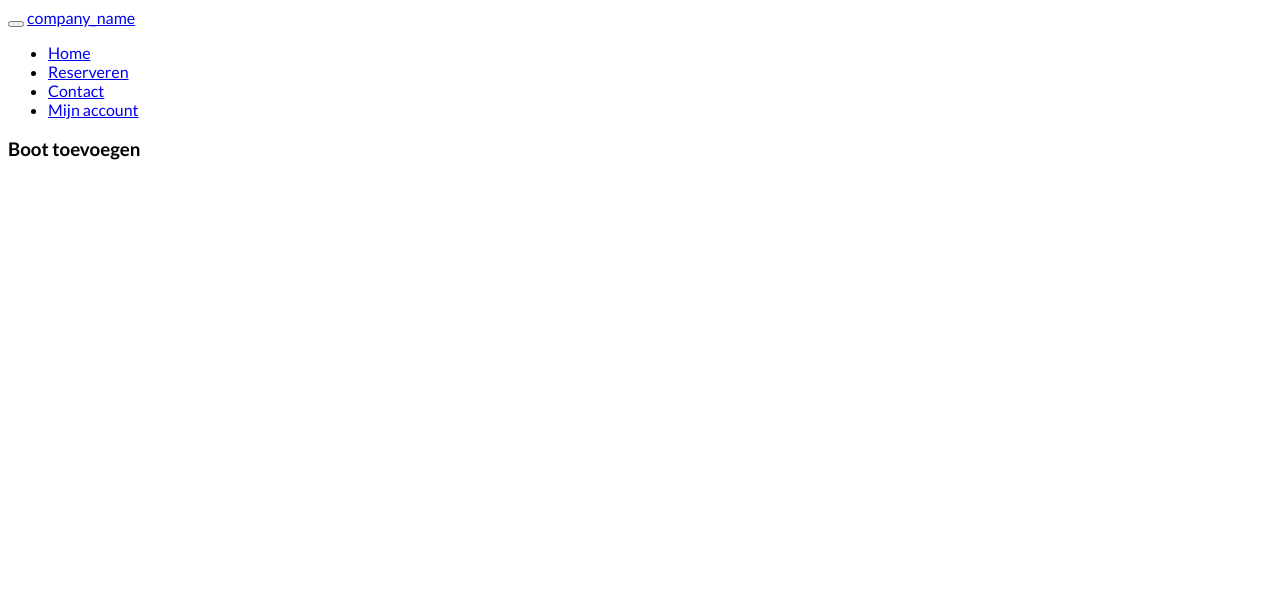
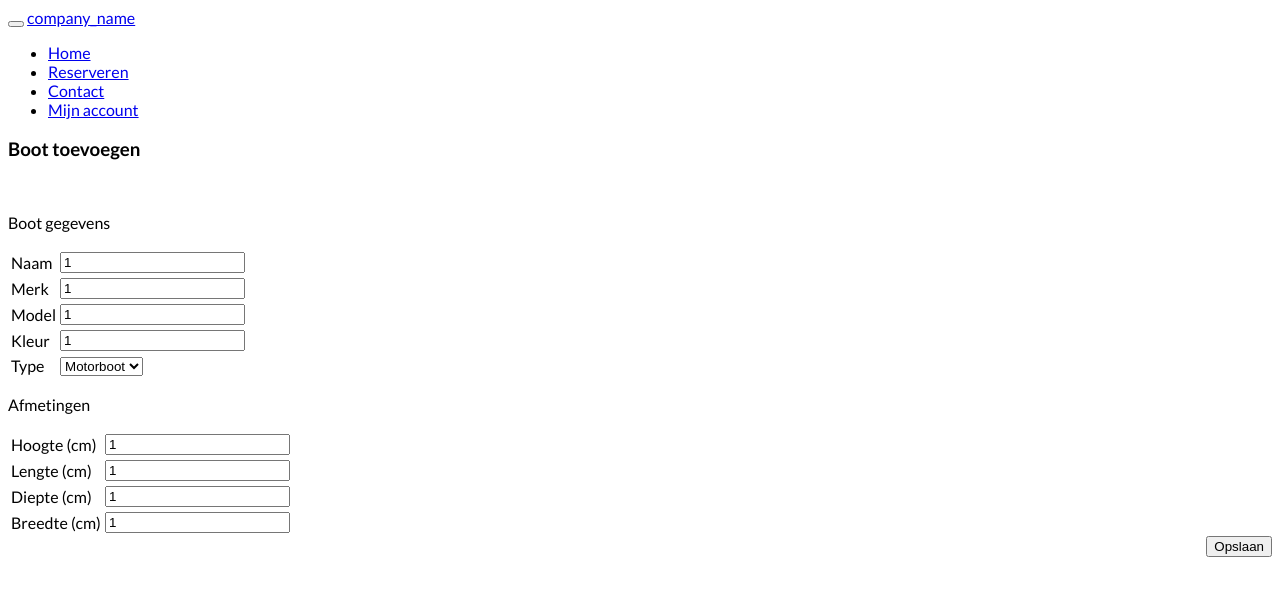
Before and after one commit to The-Unitry/Marina, a Laravel app: template resources/views/boats/show.blade.php in a window 1280 px wide. Shown: the top 596 px of the page. Run offline with Laravel 8, Linux system fonts and the light colour scheme; the template is opened without the code that fills it, so the values that code supplies are empty; style sheets or scripts are compiled from the project's sources; settings files or empty folders that the repository lacks are supplied; some libraries are stand-ins or nearby versions.

Commit message:
Add functionality for users to add boats to their account

```diff
--- a/resources/assets/sass/app.scss
+++ b/resources/assets/sass/app.scss
@@ -3,3 +3,11 @@
 .no-padding {
   padding: 0;
 }
+
+.borderless {
+  border: none;
+
+  td {
+    border-top: none !important;
+  }
+}
--- a/resources/views/boats/index.blade.php
+++ b/resources/views/boats/index.blade.php
@@ -10,7 +10,7 @@
         </h3>
         <br>
         @foreach($boats as $boat)
-            <div>
+            <div class="row">
                 <div class="col-md-2">
                     <img src="http://www.jenzen.nl/site/content/images/boot.jpg" alt="" width="100%">
                 </div>
@@ -23,6 +23,7 @@
                     </h5>
                 </div>
             </div>
-        </div>
+            <hr>
         @endforeach
+    </div>
 @endsection
--- a/resources/views/boats/show.blade.php
+++ b/resources/views/boats/show.blade.php
@@ -5,5 +5,116 @@
         <h3>
             Boot toevoegen
         </h3>
+        <br>
+        <form action="/mijn-boten" method="post" enctype="multipart/form-data">
+            {{ csrf_field() }}
+            <div class="panel panel-default">
+                <div class="panel-heading">
+                    <p class="panel-title">Boot gegevens</p>
+                </div>
+                <div class="panel-body">
+                    <table class="table borderless">
+                        <tbody>
+                        <tr>
+                            <td width="15%">
+                                <label for="name">Naam</label>
+                            </td>
+                            <td>
+                                <input type="text" class="form-control" id="name" name="name"
+                                       value="{{ $boat->name or '' }}">
+                            </td>
+                        </tr>
+                        <tr>
+                            <td width="15%">
+                                <label for="brand">Merk</label>
+                            </td>
+                            <td>
+                                <input type="text" class="form-control" id="brand" name="brand"
+                                       value="{{ $boat->brand or '' }}">
+                            </td>
+                        </tr>
+                        <tr>
+                            <td width="15%">
+                                <label for="model">Model</label>
+                            </td>
+                            <td>
+                                <input type="text" class="form-control" id="model" name="model"
+                                       value="{{ $boat->model or '' }}">
+                            </td>
+                        </tr>
+                        <tr>
+                            <td width="15%">
+                                <label for="color">Kleur</label>
+                            </td>
+                            <td>
+                                <input type="text" class="form-control" id="color" name="color"
+                                       value="{{ $boat->color or '' }}">
+                            </td>
+                        </tr>
+                        <tr>
+                            <td width="15%">
+                                <label for="type">Type</label>
+                            </td>
+                            <td>
+                                <select name="type" id="type" class="form-control">
+                                    <option value="Motorboot">Motorboot</option>
+                                    <option value="Zeilboot">Zeilboot</option>
+                                    <option value="Anders">Anders</option>
+                                </select>
+                            </td>
+                        </tr>
+                        </tbody>
+                    </table>
+                </div>
+            </div>
+            <div class="panel panel-default">
+                <div class="panel-heading">
+                    <p class="panel-title">Afmetingen</p>
+                </div>
+                <div class="panel-body">
+                    <table class="table borderless">
+                        <tbody>
+                        <tr>
+                            <td width="15%">
+                                <label for="height">Hoogte (cm)</label>
+                            </td>
+                            <td>
+                                <input type="text" class="form-control" id="height" name="height"
+                                       value="{{ $boat->height or '' }}">
+                            </td>
+                        </tr>
+                        <tr>
+                            <td width="15%">
+                                <label for="length">Lengte (cm)</label>
+                            </td>
+                            <td>
+                                <input type="text" class="form-control" id="length" name="length"
+                                       value="{{ $boat->length or '' }}">
+                            </td>
+                        </tr>
+                        <tr>
+                            <td width="15%">
+                                <label for="depth">Diepte (cm)</label>
+                            </td>
+                            <td>
+                                <input type="text" class="form-control" id="depth" name="depth"
+                                       value="{{ $boat->depth or '' }}">
+                            </td>
+                        </tr>
+                        <tr>
+                            <td width="15%">
+                                <label for="width">Breedte (cm)</label>
+                            </td>
+                            <td>
+                                <input type="text" class="form-control" id="width" name="width"
+                                       value="{{ $boat->width or '' }}">
+                            </td>
+                        </tr>
+                        </tbody>
+                    </table>
+                </div>
+            </div>
+            <button type="submit" class="btn btn-primary pull-right">Opslaan</button>
+        </form>
     </div>
 @endsection
```
Also changed, not shown: app/Http/Controllers/BoatController.php (+6 -1 lines).
